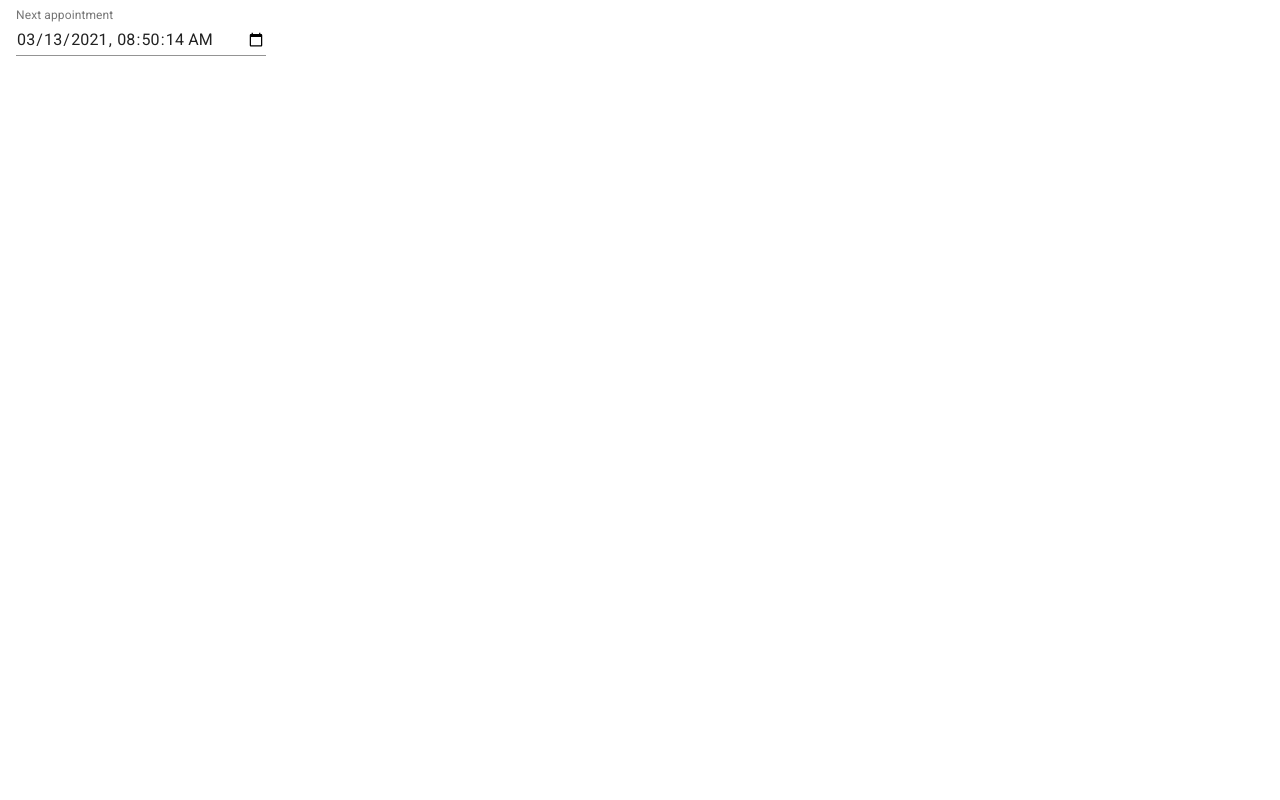
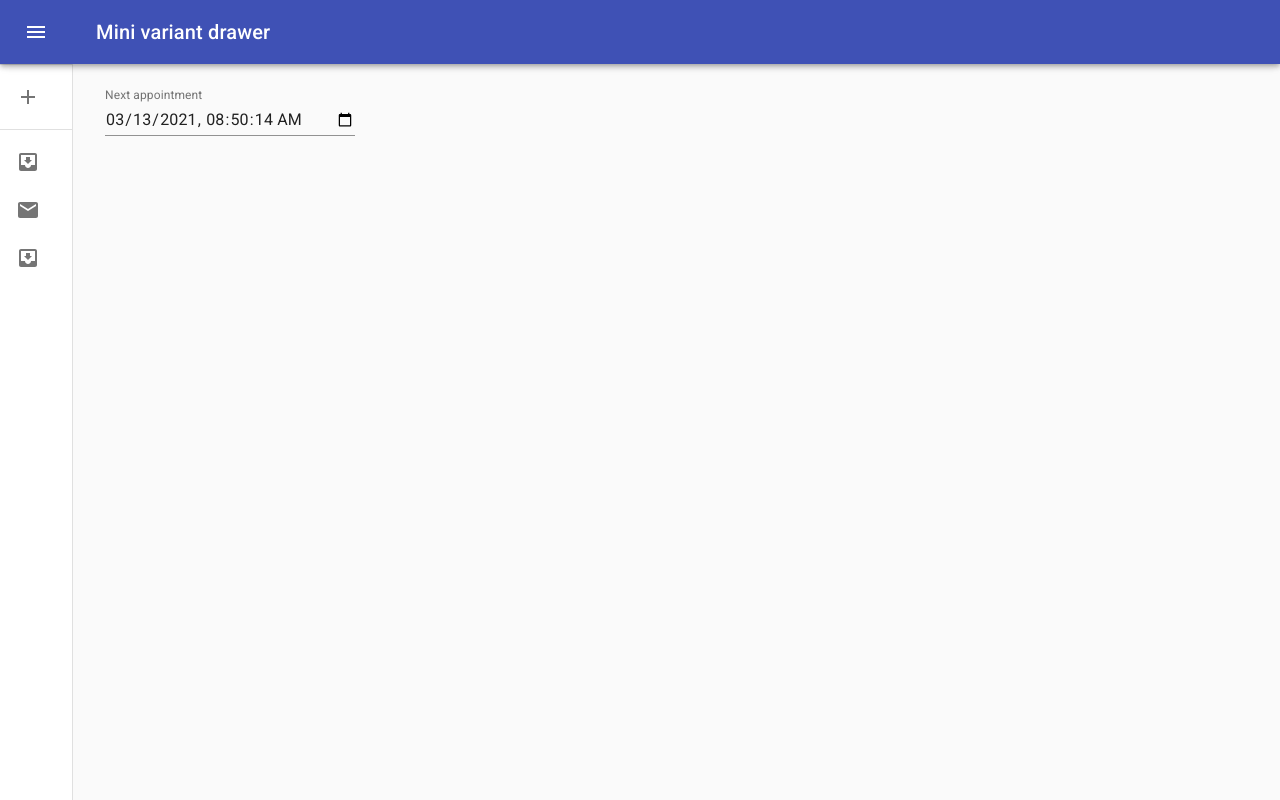
Before and after one commit to FarDean/react-redux-expense-tracker, a React (Create React App) app: page /add in a window 1280 px wide. Built offline with nearby package versions, Linux system fonts and the light colour scheme.

Commit message:
made some adjustment

```diff
--- a/src/App.js
+++ b/src/App.js
@@ -1,6 +1,6 @@
 import MainRouter from "./MainRouter";
 import { Provider } from "react-redux";
-import store from "./app/store";
+import store from "./redux/store";
 import DateFnsUtils from "@date-io/date-fns";
 import { MuiPickersUtilsProvider } from "@material-ui/pickers";
 
--- a/src/MainRouter.js
+++ b/src/MainRouter.js
@@ -1,10 +1,17 @@
 import { BrowserRouter as Router, Switch, Route, useLocation } from "react-router-dom";
-import { ModalSwitch } from "./components/ModalSwitch";
+import { AppWrapper } from "./app/AppWrapper";
+import { AddExpense } from "./components/AddExpense";
 
 function MainRouter() {
 	return (
 		<Router>
-			<ModalSwitch />
+			<AppWrapper>
+				<Switch>
+					<Route path="/add">
+						<AddExpense />
+					</Route>
+				</Switch>
+			</AppWrapper>
 		</Router>
 	);
 }
--- a/src/components/Home.js
+++ b/src/app/AppWrapper.js
@@ -1,4 +1,4 @@
-import { Link, useLocation } from "react-router-dom";
+import { Link } from "react-router-dom";
 import clsx from "clsx";
 import { makeStyles, useTheme } from "@material-ui/core/styles";
 import Drawer from "@material-ui/core/Drawer";
@@ -17,6 +17,7 @@ import ListItemIcon from "@material-ui/core/ListItemIcon";
 import ListItemText from "@material-ui/core/ListItemText";
 import InboxIcon from "@material-ui/icons/MoveToInbox";
 import MailIcon from "@material-ui/icons/Mail";
+import AddIcon from "@material-ui/icons/Add";
 import { useState } from "react";
 
 const drawerWidth = 240;
@@ -82,9 +83,7 @@ const useStyles = makeStyles(theme => ({
 		padding: theme.spacing(3),
 	},
 }));
-function Home() {
-	let location = useLocation();
-
+export const AppWrapper = ({ children }) => {
 	const classes = useStyles();
 	const theme = useTheme();
 	const [open, setOpen] = useState(false);
@@ -96,10 +95,80 @@ function Home() {
 	const handleDrawerClose = () => {
 		setOpen(false);
 	};
-	return <div>Home</div>;
-}
-
-export default Home;
+	return (
+		<div className={classes.root}>
+			<CssBaseline />
+			<AppBar
+				position="fixed"
+				className={clsx(classes.appBar, {
+					[classes.appBarShift]: open,
+				})}
+			>
+				<Toolbar>
+					<IconButton
+						color="inherit"
+						aria-label="open drawer"
+						onClick={handleDrawerOpen}
+						edge="start"
+						className={clsx(classes.menuButton, {
+							[classes.hide]: open,
+						})}
+					>
+						<MenuIcon />
+					</IconButton>
+					<Typography variant="h6" noWrap>
+						Mini variant drawer
+					</Typography>
+				</Toolbar>
+			</AppBar>
+			<Drawer
+				variant="permanent"
+				className={clsx(classes.drawer, {
+					[classes.drawerOpen]: open,
+					[classes.drawerClose]: !open,
+				})}
+				classes={{
+					paper: clsx({
+						[classes.drawerOpen]: open,
+						[classes.drawerClose]: !open,
+					}),
+				}}
+			>
+				<div className={classes.toolbar}>
+					<IconButton onClick={handleDrawerClose}>
+						{theme.direction === "rtl" ? <ChevronRightIcon /> : <ChevronLeftIcon />}
+					</IconButton>
+				</div>
+				<Divider />
+				<List>
+					<Link to="/add">
+						<ListItem button key={1}>
+							<ListItemIcon>
+								<AddIcon />
+							</ListItemIcon>
+							<ListItemText primary="Add Expense" />
+						</ListItem>
+					</Link>
+				</List>
+				<Divider />
+				<List>
+					{["All mail", "Trash", "Spam"].map((text, index) => (
+						<ListItem button key={text}>
+							<ListItemIcon>
+								{index % 2 === 0 ? <InboxIcon /> : <MailIcon />}
+							</ListItemIcon>
+							<ListItemText primary={text} />
+						</ListItem>
+					))}
+				</List>
+			</Drawer>
+			<main className={classes.content}>
+				<div className={classes.toolbar} />
+				{children}
+			</main>
+		</div>
+	);
+};
 
 /* 			<Link
 to={{
@@ -110,3 +179,9 @@ to={{
 Add Expense
 </Link>
 */
+
+/* <Switch>
+					<Route path="/add">
+						<AddExpense />
+					</Route>
+				</Switch> */
--- a/src/components/ModalSwitch.js
+++ /dev/null
@@ -1,24 +0,0 @@
-import { Route, Switch, useLocation } from "react-router-dom";
-import Home from "./Home";
-import { Modal } from "./Modal";
-import { AddExpense } from "./AddExpense";
-
-export const ModalSwitch = () => {
-	let location = useLocation();
-	let background = location.state && location.state.background;
-	console.log(location);
-
-	return (
-		<div>
-			<Switch location={background || location}>
-				<Route exact path="/">
-					<Home />
-				</Route>
-				<Route path="/add">
-					<AddExpense />
-				</Route>
-			</Switch>
-			{background && <Route path="/add" children={<Modal children={<AddExpense />} />} />}
-		</div>
-	);
-};
```
Also changed, not shown: src/redux/slice.js (renamed from src/app/slice.js), src/redux/store.js (renamed from src/app/store.js).
